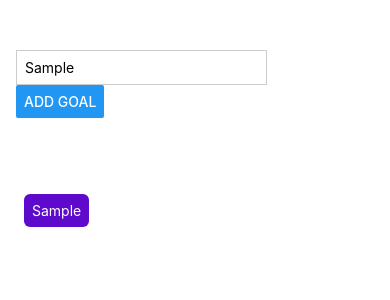
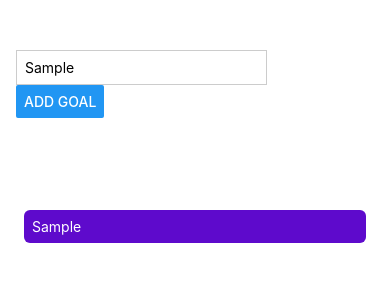
Before and after one commit to CoJUr/starting-project, a React Native app: screen / in a window 390 px wide. Both pictures are taken after typing "Sample" into the empty fields and a click on the button "ADD GOAL". Shown: the top 300 px of the page. Built offline with nearby package versions, Linux system fonts and the light colour scheme.

Commit message:
feat: squashed bugs and wrapped text in a View to get rounded corners on both platforms

```diff
--- a/App.js
+++ b/App.js
@@ -44,8 +44,12 @@
         </view>
         <view style={styles.goalsContainer}>
             {/*<Text>List of goals ... </Text>*/}
-            {courseGoals.map((goal) => <Text style={styles.goalItem} key={goal}>{goal}</Text>)}
-        {/* returning the jsx element to be rendered for each goal el */}
+            {courseGoals.map((goal) => (
+                <View>
+
+                <Text style={styles.goalItem} key={goal}>{goal}</Text>
+                </View>
+            ))}
         </view>
     </View>
   );
```
